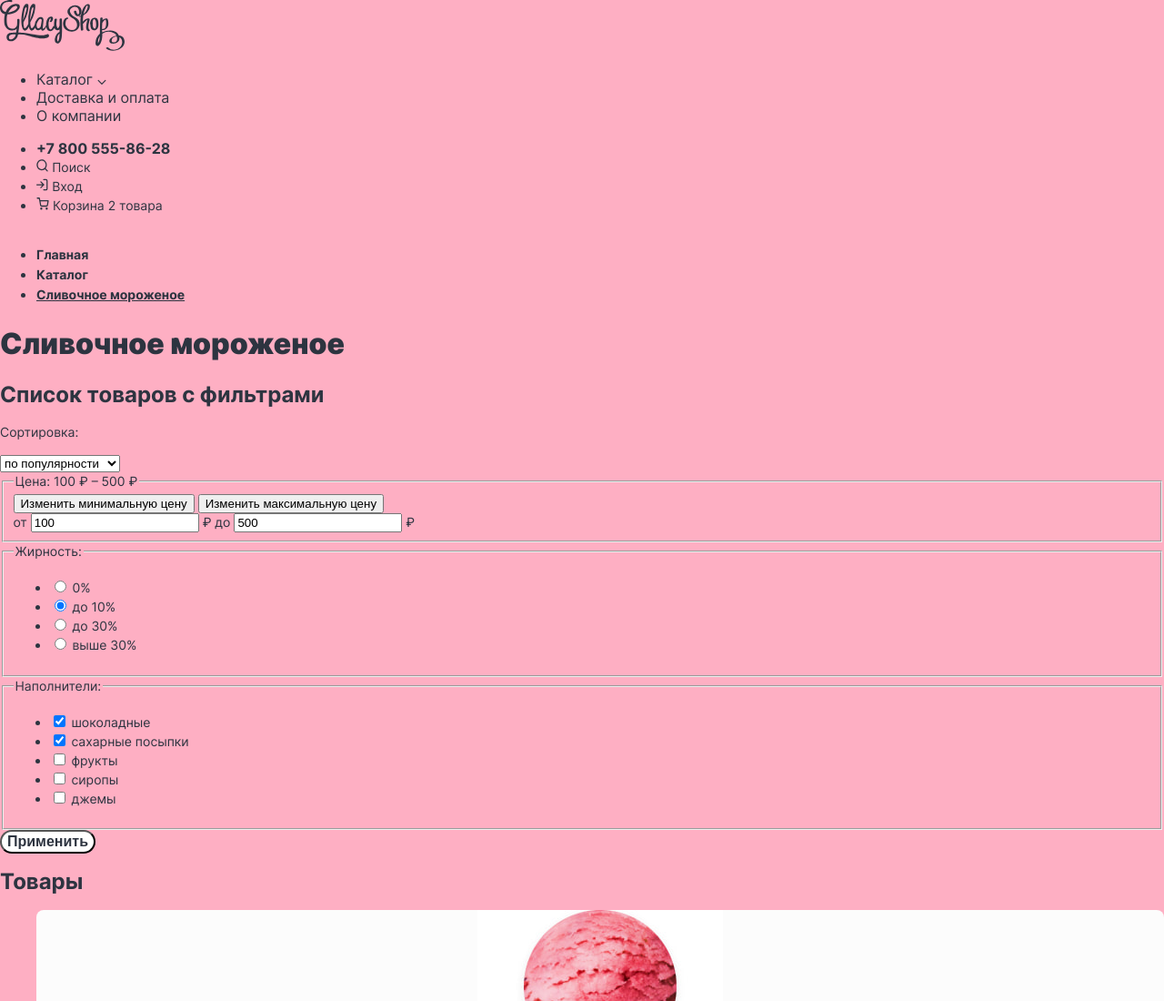
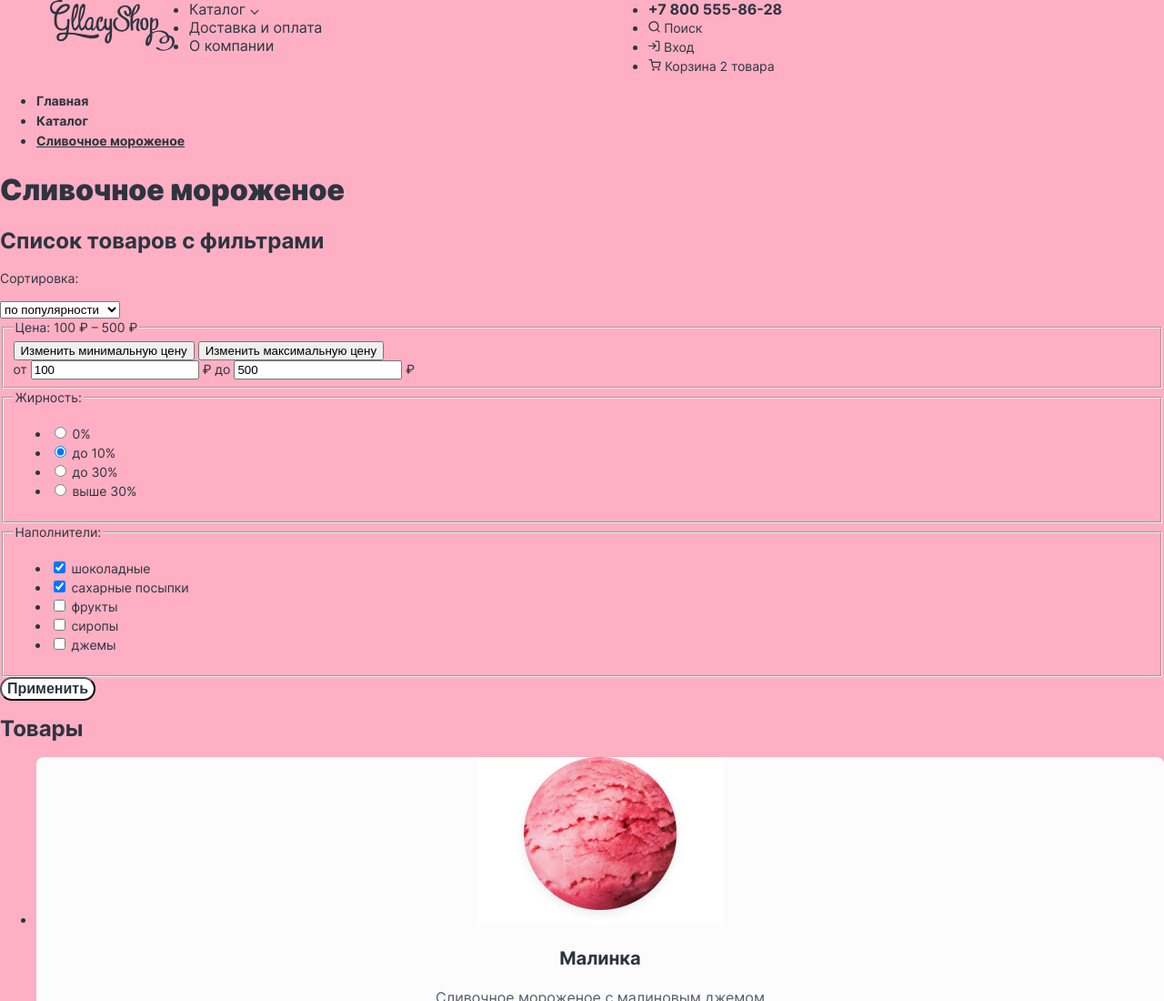
Before and after one commit to htmlacademy-htmlcss/1254965-gllacy-35, a plain HTML site: page catalog.html in a window 1280 px wide. Shown: the top 1100 px of the page at 91% size. Drawn offline with Linux system fonts and the light colour scheme.

Commit message:
Добавляет сетку для меню

```diff
--- a/catalog.html
+++ b/catalog.html
@@ -19,30 +19,30 @@
               <img src="images/icon-catalog-navigation.svg" width="10" height="6" alt="Выбор категории в каталоге">
             </a>
           </li>
-          <li>
+          <li class="navigation-item">
             <a class="navigation-link" href="#">Доставка и оплата</a>
           </li>
-          <li>
+          <li class="navigation-item">
             <a class="navigation-link" href="#">О компании</a>
           </li>
         </ul>
         <ul class="navigation-list navigation-user">
-          <li>
+          <li class="navigation-item">
             <a class="navigation-phone" href="tel:+78005558628">+7 800 555-86-28</a>
           </li>
-          <li>
+          <li class="navigation-item">
             <a class="navigation-link" href="#">
               <img src="images/icon-loupe-navigation.svg" width="13.33" height="13.33" alt="Поиск по сайту">
               <span class="visually-hidden">Поиск</span>
           </a>
           </li>
-          <li>
+          <li class="navigation-item">
             <a class="navigation-link" href="#">
               <!--Вспомогательная иконка, можно добавить через стили в background-image-->
               <img src="images/icon-input-navigation.svg" width="13.33" height="13.33" alt="Вход в личный кабинет">
               Вход
             </a>
-          <li>
+          <li class="navigation-item">
             <a class="navigation-link" href="#">
               <img src="images/icon-basket-navigation.svg" width="14.08" height="13.5" alt="Корзина">
               <span class="visually-hidden">Корзина</span>
--- a/styles/styles.css
+++ b/styles/styles.css
@@ -46,9 +46,21 @@ body {
 }
 
 /* Меню */
+.navigation {
+  display: flex;
+  width: 1170px;
+  margin: 0 auto;
+}
 .navigation-list {
   color: #2D3440;
   line-height: 20px;
+  margin: 0;
+  padding: 0;
+  width: 422px;
+  margin-right: 164px;
+}
+.navigation-user {
+  width: 431px;
 }
 .navigation-link, .navigation-phone {
   font-weight: 400;
@@ -62,7 +74,10 @@ body {
 .navigation-user .navigation-link {
   font-size: 14px;
 }
-
+.navigation-logo {
+  width: 137px;
+  margin-right: 16px;
+}
 /* Main */
 .main-container {
   flex-grow: 1;
```
